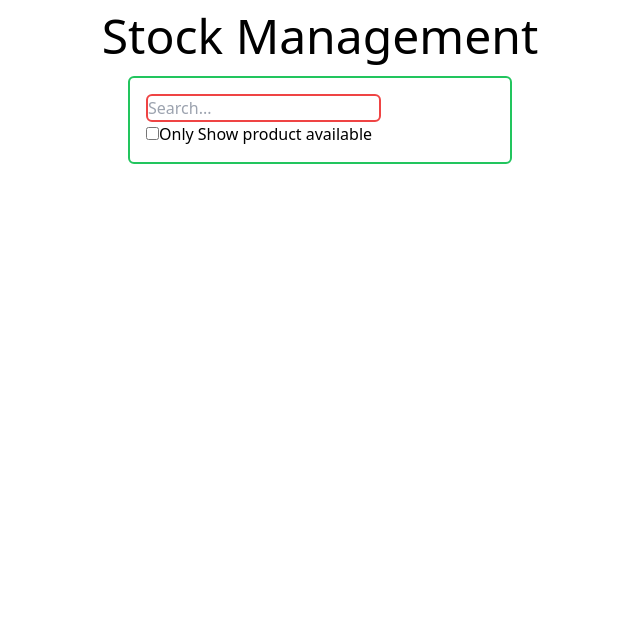
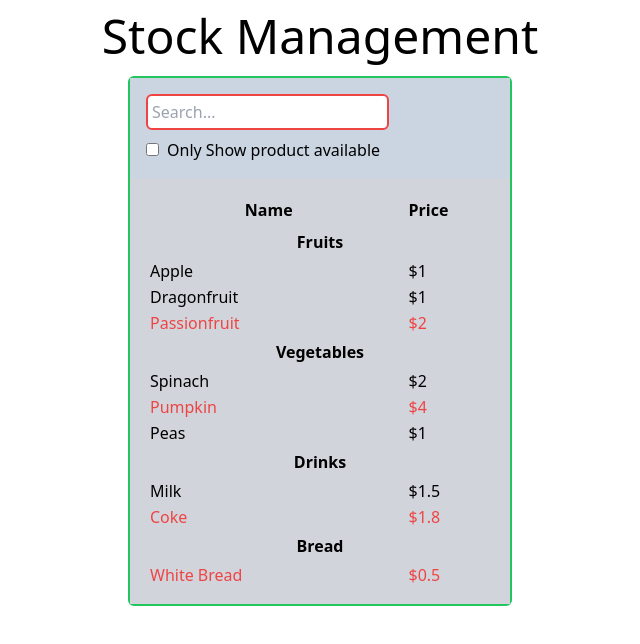
Before and after one commit to nabin-skilluplabs/skillup_labs_fsd_batch_01_2023, a React (Vite) app in the folder react-app/: page /stock in a window 1280 px wide. Shown: the top 644 px of the page, without its empty margins (320-960 px from the left). Built offline with nearby package versions, Linux system fonts and the light colour scheme; a web font is replaced by a local one.

Commit message:
updated code

```diff
--- a/react-app/src/Stock.jsx
+++ b/react-app/src/Stock.jsx
@@ -7,7 +7,10 @@ const productData = [
     { category: "Fruits", price: "$2", stocked: false, name: "Passionfruit" },
     { category: "Vegetables", price: "$2", stocked: true, name: "Spinach" },
     { category: "Vegetables", price: "$4", stocked: false, name: "Pumpkin" },
-    { category: "Vegetables", price: "$1", stocked: true, name: "Peas" }
+    { category: "Vegetables", price: "$1", stocked: true, name: "Peas" },
+    { category: "Drinks", price: "$1.5", stocked: true, name: "Milk" },
+    { category: "Drinks", price: "$1.8", stocked: false, name: "Coke" },
+    { category: "Bread", price: "$0.5", stocked: false, name: "White Bread" },
 ]
 
 function Stock() {
--- a/react-app/src/assets/components/FilterableProductTable.jsx
+++ b/react-app/src/assets/components/FilterableProductTable.jsx
@@ -1,8 +1,28 @@
+import ProductTable from "./ProductTable";
 import SearchBar from "./SearchBar";
-function FilterableProductTable(productData) {
+import { useState } from "react";
+function FilterableProductTable({ productData }) {
+    const [currentProducts, setCurrentProducts] = useState(productData);
+    function filterStocked(event) {
+        const isChecked = event.target.checked;
+        if (isChecked) {
+            const filteredProducts = productData.filter(product => product.stocked);
+            setCurrentProducts(filteredProducts);
+        }
+        else {
+            setCurrentProducts(productData);
+        }
+    }
+    function searchProduct(event) {
+        const query = event.target.value;
+        const filteredProducts = currentProducts.filter(product => product.name.toLowerCase().indexOf(query.toLowerCase()) >= 0);
+        setCurrentProducts(filteredProducts)
+    }
+
     return (
-        <div className="w-96 mt-4 place-self-center">
-            <SearchBar />
+        <div className="w-96 mt-4 place-self-center border-2 border-green-500 rounded-md">
+            <SearchBar searchProduct={searchProduct} filterStocked={filterStocked} />
+            <ProductTable productData={currentProducts} />
         </div>
     )
 }
--- /dev/null
+++ b/react-app/src/assets/components/ProductCatogeryRow.jsx
@@ -0,0 +1,8 @@
+function ProductCatogeryRow({ category }) {
+    return (
+        <tr>
+            <th colSpan={2} className="p-1">{category}</th>
+        </tr>
+    )
+};
+export default ProductCatogeryRow;
--- /dev/null
+++ b/react-app/src/assets/components/ProductRow.jsx
@@ -0,0 +1,10 @@
+function ProductRow({ name, price, stock }) {
+    return (
+        <tr className={!stock ? "text-red-500" : ""}>
+            < td className="p1 pl-5" > {name}</td >
+            <td className="p1">{price}</td>
+        </tr >
+    );
+}
+
+export default ProductRow;
--- /dev/null
+++ b/react-app/src/assets/components/ProductTable.jsx
@@ -0,0 +1,40 @@
+import ProductCatogeryRow from "./ProductCatogeryRow";
+import ProductRow from "./ProductRow";
+import React from "react";
+
+function ProductTable({ productData }) {
+    const categories = [];
+    productData.forEach(product => {
+        if (categories.indexOf(product.category) === -1) {
+            categories.push(product.category);
+        }
+    });
+
+    return (
+        <div className="py-4 bg-gray-300">
+            <table className="w-full">
+                <tr>
+                    <th className="p-1">Name</th>
+                    <th className="text-left p1">Price</th>
+                </tr>
+                {categories.map((category, index) => (
+                    <React.Fragment key={`cat_${index}`}>
+                        <ProductCatogeryRow category={category} />
+                        {productData.filter(product => product.category === category).map(
+                            (product, pIndex) => (
+                                <ProductRow
+                                    key={`product_${pIndex}`}
+                                    name={product.name}
+                                    price={product.price}
+                                    stock={product.stocked}
+                                />
+                            )
+                        )}
+                    </React.Fragment>
+                ))}
+            </table>
+        </div>
+    );
+}
+
+export default ProductTable;
--- a/react-app/src/assets/components/SearchBar.jsx
+++ b/react-app/src/assets/components/SearchBar.jsx
@@ -1,9 +1,9 @@
-function SearchBar() {
+function SearchBar({ filterStocked, searchProduct }) {
     return (
-        <div className="border-2 border-green-500 rounded-md p-4">
-            <input className="block border-2 border-red-500 rounded-md" placeholder="Search..." type="search" />
-            <label>
-                <input htmlFor="inStock" type="checkbox" id="inStock" />Only Show product available
+        <div className="p-4 bg-slate-300">
+            <input onKeyDown={searchProduct} className="block border-2 p-1 border-red-500 rounded-md" placeholder="Search..." type="search" />
+            <label className="mt-2 block">
+                <input className="mr-2" onClick={filterStocked} htmlFor="inStock" type="checkbox" id="inStock" />Only Show product available
             </label>
         </div>
     )
```
